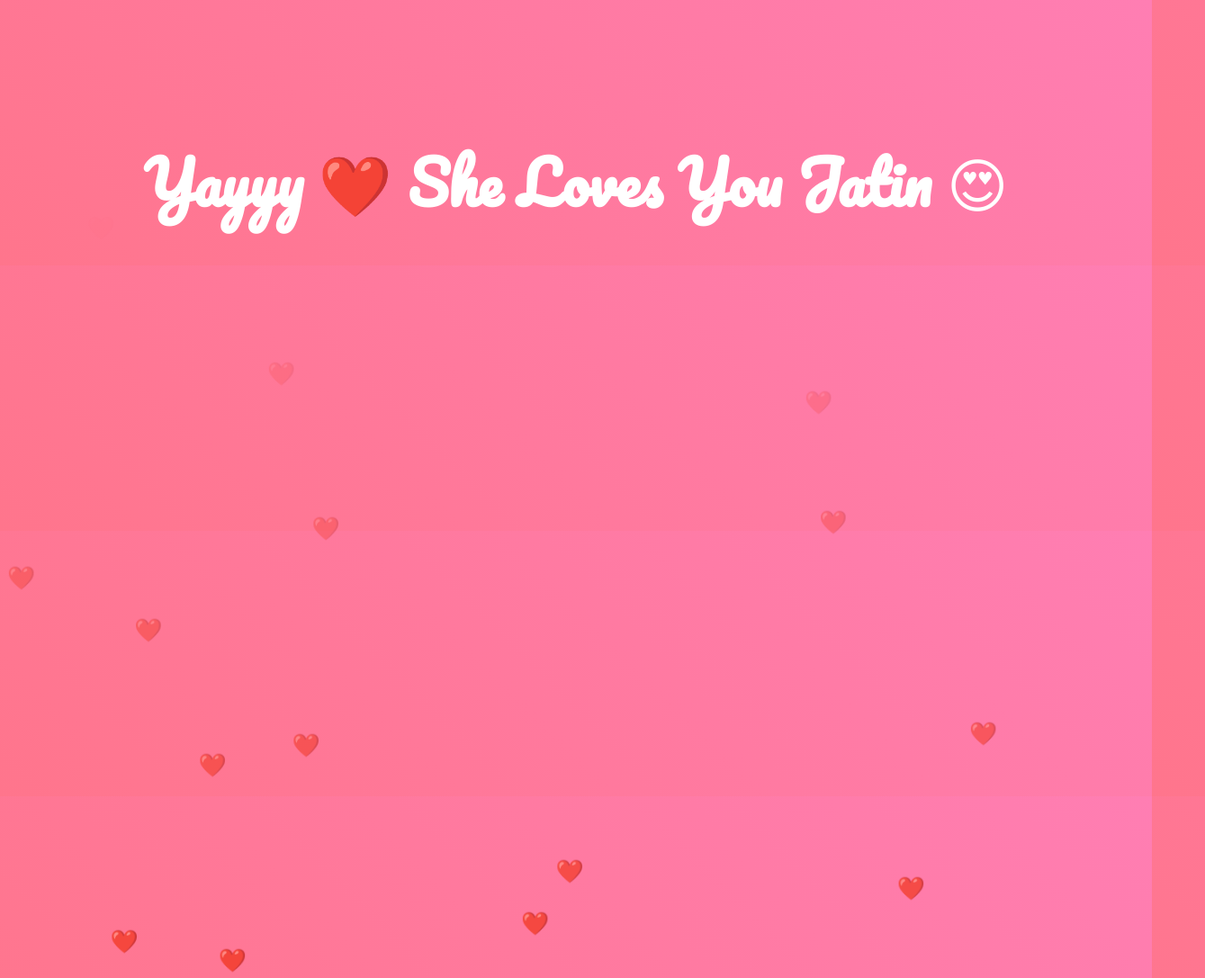
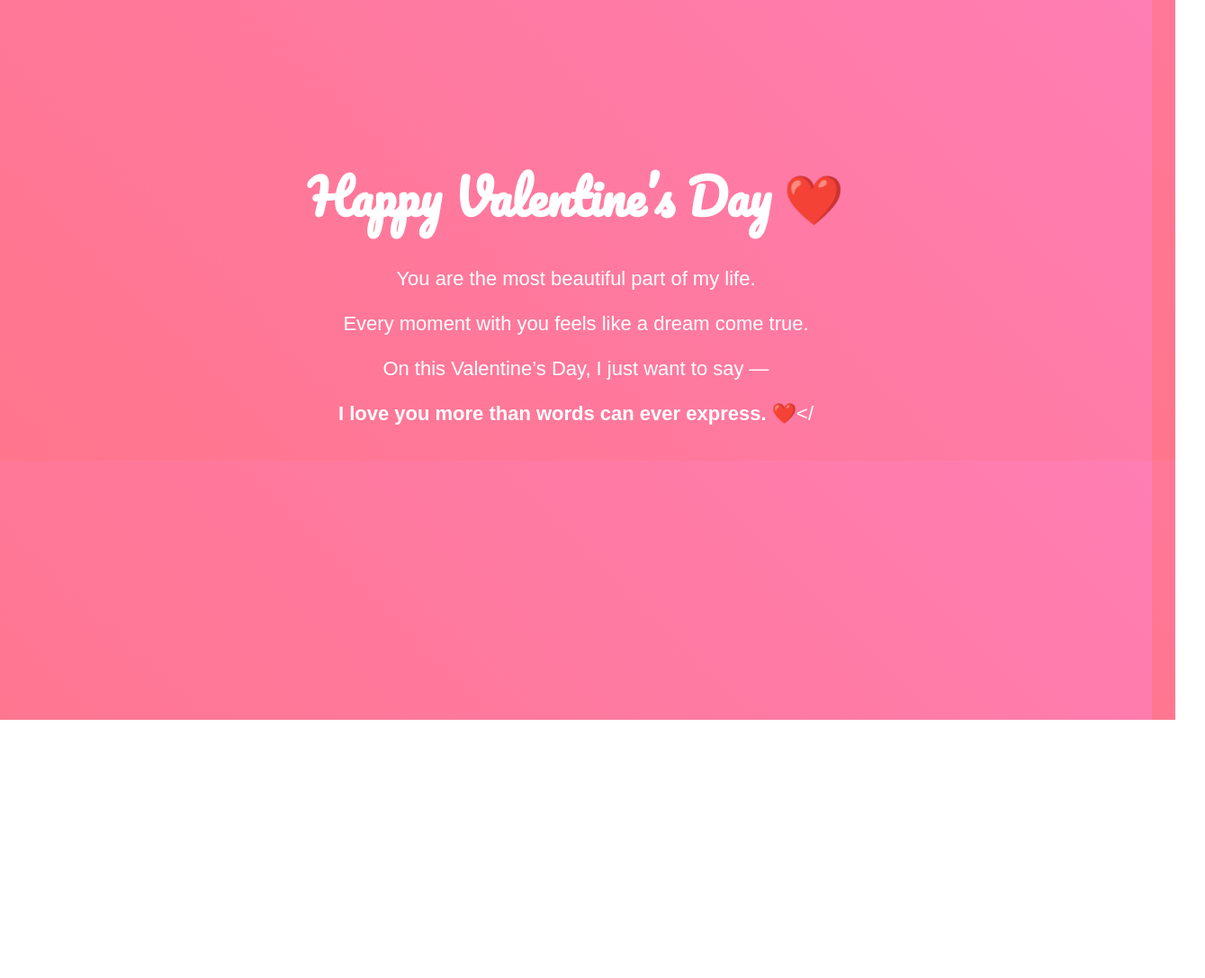
Before and after one commit to jatinvermabkl-lab/valentine, a plain HTML site: page love.html in a window 1280 px wide. Shown: the whole page at 90% size, 1339 px wide, since content can reach past the window. After the commit the page ends 800 px from the top, so only its background shows below. Drawn offline with Linux system fonts and the light colour scheme.

Commit message:
Add files via upload

```diff
--- a/love.html
+++ b/love.html
@@ -1,7 +1,7 @@
 <!DOCTYPE html>
 <html>
 <head>
-    <title>I Love You ❤️</title>
+    <title>Happy Valentine ❤️</title>
     <link href="https://fonts.googleapis.com/css2?family=Pacifico&display=swap" rel="stylesheet">
 
     <style>
@@ -15,15 +15,28 @@
             overflow: hidden;
         }
 
+        .container {
+            margin-top: 120px;
+            padding: 20px;
+        }
+
         h1 {
-            margin-top: 150px;
-            font-size: 60px;
+            font-size: 50px;
+            margin-bottom: 30px;
             animation: pulse 1.5s infinite alternate;
+        }
+
+        p {
+            font-family: Arial, sans-serif;
+            font-size: 22px;
+            max-width: 600px;
+            margin: 15px auto;
+            line-height: 1.6;
         }
 
         @keyframes pulse {
             from { transform: scale(1); }
-            to { transform: scale(1.1); }
+            to { transform: scale(1.08); }
         }
 
         .heart {
@@ -46,38 +59,10 @@
 </head>
 <body>
 
-<h1>Yayyy ❤️ She Loves You Jatin 😍</h1>
+<div class="container">
+    <h1>Happy Valentine’s Day ❤️</h1>
 
-<!-- 🎵 Background Music -->
-<audio id="bgMusic" autoplay loop>
-    <source src="Aankhon_Se_Batana_–_Dikshant_Viral_Song_Official_Video_128k.mp3" type="audio/mpeg">
-</audio>
-
-<script>
-    // Fix autoplay (browser restriction)
-    const music = document.getElementById("bgMusic");
-    music.play().catch(() => {
-        document.addEventListener("click", () => {
-            music.play();
-        });
-    });
-
-    // Floating Hearts Generator
-    function createHeart() {
-        const heart = document.createElement("div");
-        heart.className = "heart";
-        heart.innerHTML = "❤️";
-        heart.style.left = Math.random() * 100 + "vw";
-        heart.style.animationDuration = (Math.random() * 3 + 3) + "s";
-        document.body.appendChild(heart);
-
-        setTimeout(() => {
-            heart.remove();
-        }, 6000);
-    }
-
-    setInterval(createHeart, 300);
-</script>
-
-</body>
-</html>
+    <p>You are the most beautiful part of my life.</p>
+    <p>Every moment with you feels like a dream come true.</p>
+    <p>On this Valentine’s Day, I just want to say —</p>
+    <p><strong>I love you more than words can ever express. ❤️</strong></
```
